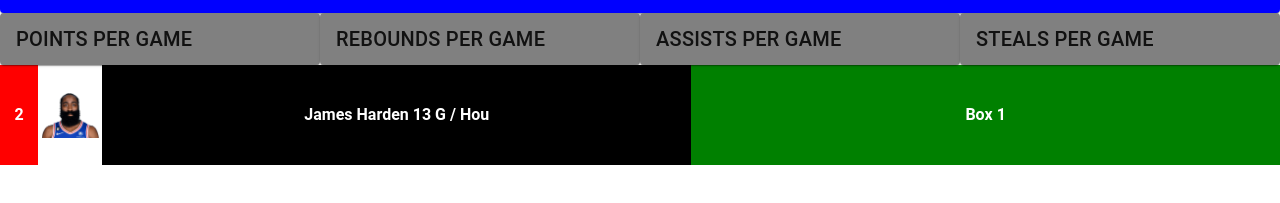
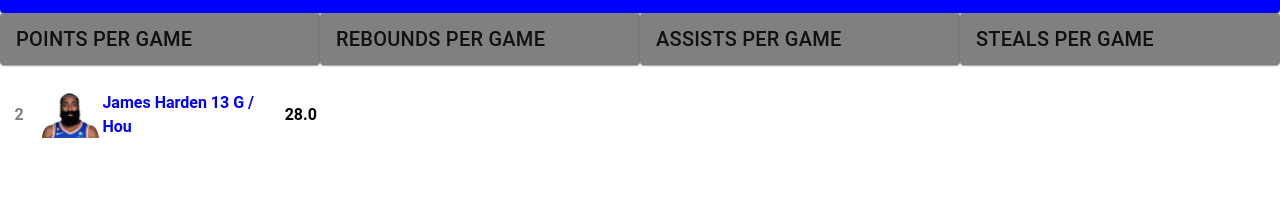
Before and after one commit to joemcgee4151986/nbastats, a Vue app: page / in a window 1280 px wide. Shown: the part 159-362 px from the top of the page. Built offline with nearby package versions, Linux system fonts and the light colour scheme.

Commit message:
fixed boxes to make them align with the grey boxes

```diff
--- a/src/components/body/BaseStats.vue
+++ b/src/components/body/BaseStats.vue
@@ -2,16 +2,16 @@
   <div id="app">
     <div class="container">
       <div class="box" v-for="(color, index) in boxes" :key="index" :style="{ backgroundColor: color }">
-       2
+       <p class = "p1">2</p>
       </div>
       <div class="box2" v-for="(color, index) in boxes2" :key="index" :style="{ backgroundColor: color }">
         <img src= "@/assets/hardenpic.jpeg" style = "min-width: 100% ">
       </div>
       <div class="box3" v-for="(color, index) in boxes3" :key="index" :style="{ backgroundColor: color }">
-        James Harden 13 G / Hou
+        <p class = "p2">James Harden 13 G / Hou</p>
       </div>
-      <div class="box3" v-for="(color, index) in boxes4" :key="index" :style="{ backgroundColor: color }">
-        Box {{ index + 1 }}
+      <div class="box4" v-for="(color, index) in boxes4" :key="index" :style="{ backgroundColor: color }">
+        <p class ="p3">28.0</p>
       </div>
 
     </div>
@@ -23,7 +23,7 @@
   name: 'App',
   data() {
     return {
-      boxes: ['red'],boxes2:['white'],boxes3:['black'],boxes4:['green']
+      boxes: ['white'],boxes2:['white'],boxes3:['white'],boxes4:['white']
     };
   },
 };
@@ -35,6 +35,15 @@
 
 
 <style scoped>
+.p1{
+  color:grey;
+}
+.p2{
+  color:blue;
+}
+.p3{
+  color:black;
+}
 .container {
   display: flex;
   flex-direction: row;
@@ -64,7 +73,7 @@
 }
 .box3 {
   color:blue;
-  max-height:100%;
+  max-width:13%;
   flex:1;
   flex-direction:row;
   display: flex;
@@ -74,6 +83,7 @@
   font-weight: bold;
 }
 .box4{
+  max-width:5%;
   flex: 1;
   flex-direction:row;
 min-height:100px;
```
